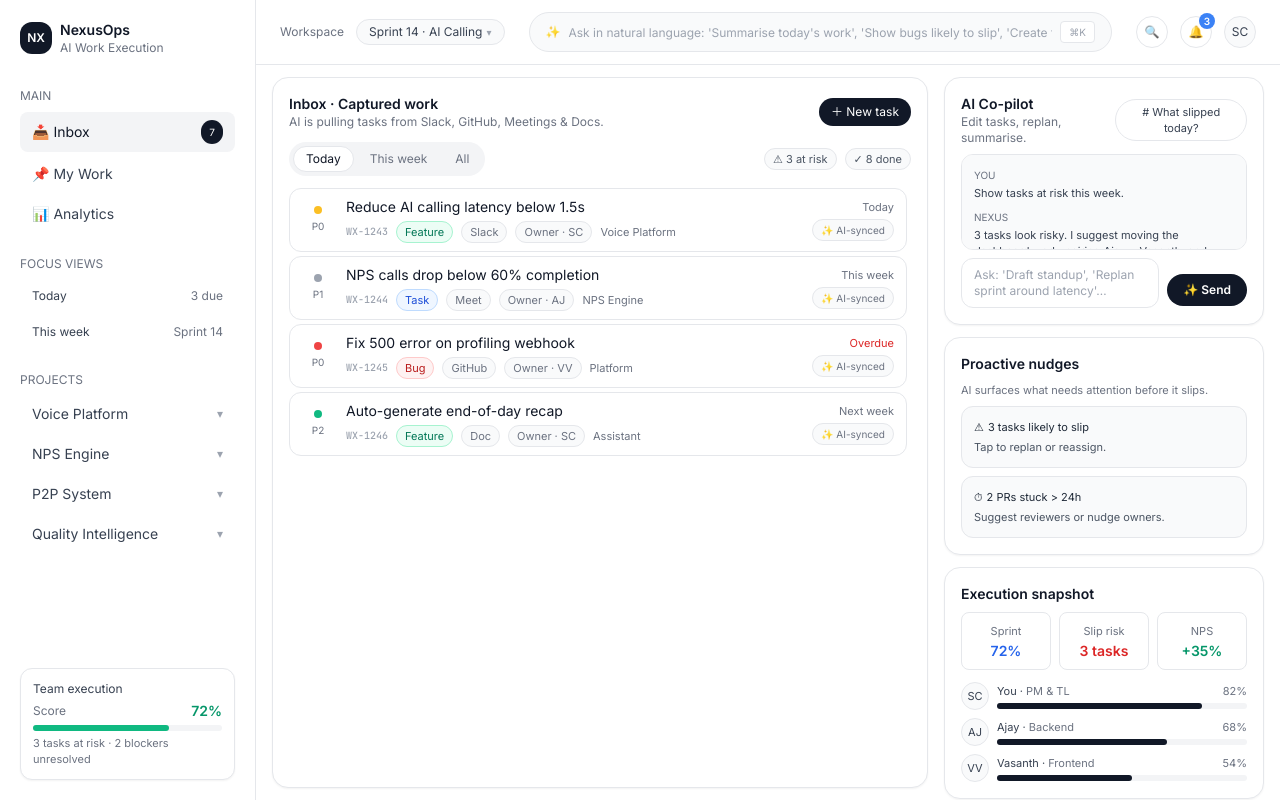
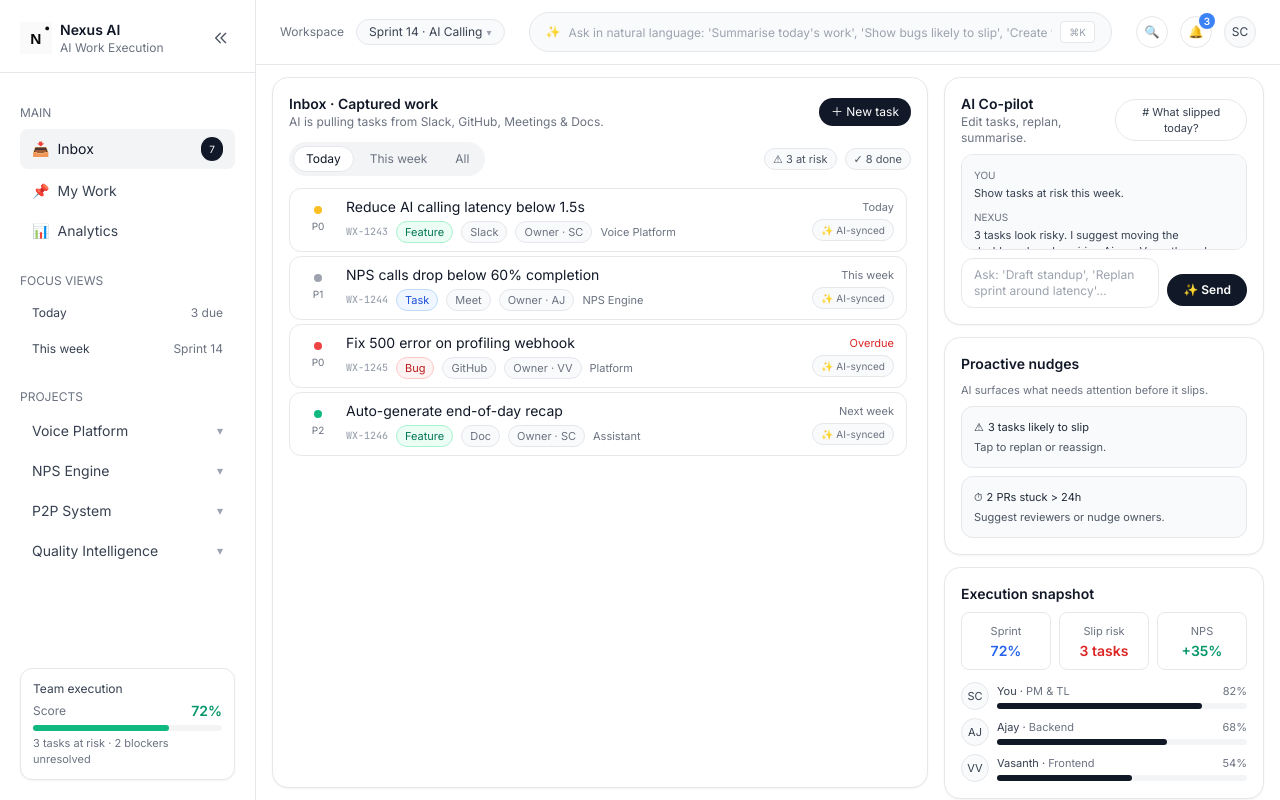
Before and after one commit to omni-ai-org/omni-website, a React (Create React App) app: page /dashboard in a window 1280 px wide. Built offline with nearby package versions, Linux system fonts and the light colour scheme.

Commit message:
Update sidebar with expand/collapse functionality

```diff
--- a/src/apps/platform/components/layout/Sidebar.tsx
+++ b/src/apps/platform/components/layout/Sidebar.tsx
@@ -1,45 +1,76 @@
-import React from 'react';
+import React, { useState } from 'react';
 
 /**
  * Sidebar Component
  *
  * Left navigation panel with workspace nav, projects, and team metrics
+ * Expandable/collapsible functionality
  */
 export const Sidebar: React.FC = () => {
+  const [isCollapsed, setIsCollapsed] = useState(false);
   const projects = ["Voice Platform", "NPS Engine", "P2P System", "Quality Intelligence"];
 
   return (
-    <aside className="flex h-full w-64 flex-col border-r border-gray-200 bg-white p-5">
-      {/* Logo / Brand */}
-      <div className="mb-8 flex items-center gap-2">
-        <div className="flex h-8 w-8 items-center justify-center rounded-xl bg-gray-900 text-xs font-semibold text-white">
-          NX
+    <aside className={`flex h-full flex-col border-r border-gray-200 bg-white transition-all duration-300 ${isCollapsed ? 'w-20' : 'w-64'}`}>
+      {/* Logo / Brand with Collapse Toggle */}
+      <div className={`mb-8 flex items-center border-b border-gray-200 ${isCollapsed ? 'flex-col gap-2 p-3' : 'justify-between gap-2 p-5 pb-4'}`}>
+        <div className="flex items-center gap-2 min-w-0">
+          <img
+            src="/favicon.svg"
+            alt="Nexus AI"
+            className="h-8 w-8 shrink-0"
+          />
+          {!isCollapsed && (
+            <div className="min-w-0">
+              <div className="text-sm font-semibold text-gray-900 truncate">Nexus AI</div>
+              <div className="text-xs text-gray-500 truncate">AI Work Execution</div>
             </div>
-        <div>
-          <div className="text-sm font-semibold text-gray-900">NexusOps</div>
-          <div className="text-xs text-gray-500">AI Work Execution</div>
+          )}
         </div>
+        <button
+          onClick={() => setIsCollapsed(!isCollapsed)}
+          className="flex items-center justify-center shrink-0 p-1.5 rounded hover:bg-gray-100 transition-colors"
+          aria-label={isCollapsed ? "Expand sidebar" : "Collapse sidebar"}
+        >
+          <svg
+            className={`w-4 h-4 text-gray-600 transition-transform ${isCollapsed ? 'rotate-180' : ''}`}
+            fill="none"
+            stroke="currentColor"
+            viewBox="0 0 24 24"
+          >
+            <path strokeLinecap="round" strokeLinejoin="round" strokeWidth={2} d="M11 19l-7-7 7-7m8 14l-7-7 7-7" />
+          </svg>
+        </button>
       </div>
 
       {/* Main Navigation */}
-      <nav className="flex-1 text-sm text-gray-700">
-        <div className="mb-2 text-xs uppercase text-gray-500">Main</div>
+      <nav className={`flex-1 text-sm text-gray-700 overflow-y-auto ${isCollapsed ? 'px-3' : 'px-5'}`}>
+        {!isCollapsed && <div className="mb-2 text-xs uppercase text-gray-500">Main</div>}
 
-        <button className="mb-1 flex w-full items-center justify-between rounded-lg bg-gray-100 px-3 py-2 text-left text-gray-900">
-          <span className="flex items-center gap-2">📥 Inbox</span>
-          <span className="rounded-full bg-gray-900 px-2 py-0.5 text-[10px] text-white">
+        <button className="mb-1 flex w-full items-center justify-between rounded-lg bg-gray-100 px-3 py-2 text-left text-gray-900" title="Inbox">
+          <span className="flex items-center gap-2 min-w-0">
+            <span className="shrink-0">📥</span>
+            {!isCollapsed && <span className="truncate">Inbox</span>}
+          </span>
+          {!isCollapsed && (
+            <span className="rounded-full bg-gray-900 px-2 py-0.5 text-[10px] text-white shrink-0">
               7
             </span>
+          )}
         </button>
 
-        <button className="mb-1 flex w-full items-center gap-2 rounded-lg px-3 py-2 text-left hover:bg-gray-50">
-          📌 My Work
+        <button className="mb-1 flex w-full items-center gap-2 rounded-lg px-3 py-2 text-left hover:bg-gray-50" title="My Work">
+          <span className="shrink-0">📌</span>
+          {!isCollapsed && <span className="truncate">My Work</span>}
         </button>
-        <button className="flex w-full items-center gap-2 rounded-lg px-3 py-2 text-left hover:bg-gray-50">
-          📊 Analytics
+        <button className="flex w-full items-center gap-2 rounded-lg px-3 py-2 text-left hover:bg-gray-50" title="Analytics">
+          <span className="shrink-0">📊</span>
+          {!isCollapsed && <span className="truncate">Analytics</span>}
         </button>
 
         {/* Focus Views */}
+        {!isCollapsed && (
+          <>
             <div className="mt-6 mb-2 text-xs uppercase text-gray-500">Focus Views</div>
             <div className="space-y-1 text-xs">
               <div className="flex items-center justify-between rounded-lg px-3 py-2 hover:bg-gray-50">
@@ -65,10 +96,13 @@ export const Sidebar: React.FC = () => {
                 </button>
               ))}
             </div>
+          </>
+        )}
       </nav>
 
       {/* Team Execution Metrics */}
-      <div className="mt-4 rounded-xl border border-gray-200 bg-white p-3 text-xs shadow-sm">
+      {!isCollapsed && (
+        <div className="mt-4 mx-5 mb-5 rounded-xl border border-gray-200 bg-white p-3 text-xs shadow-sm">
           <div className="mb-1 text-gray-700">Team execution</div>
           <div className="mb-1 flex items-center justify-between text-gray-500">
             <span>Score</span>
@@ -81,6 +115,7 @@ export const Sidebar: React.FC = () => {
             3 tasks at risk · 2 blockers unresolved
           </div>
         </div>
+      )}
     </aside>
   );
 };
```
Lines whose indentation alone changed are shown as unchanged.
